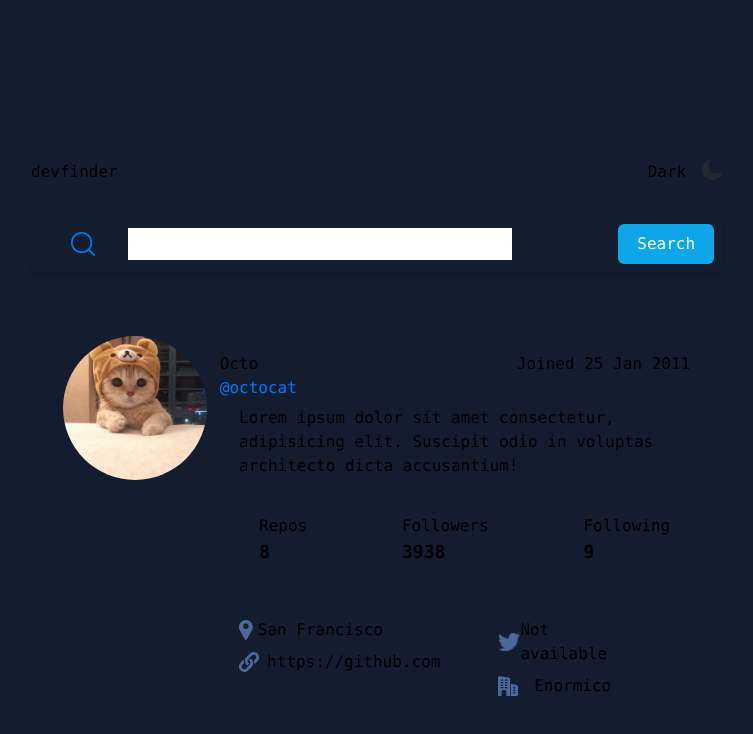
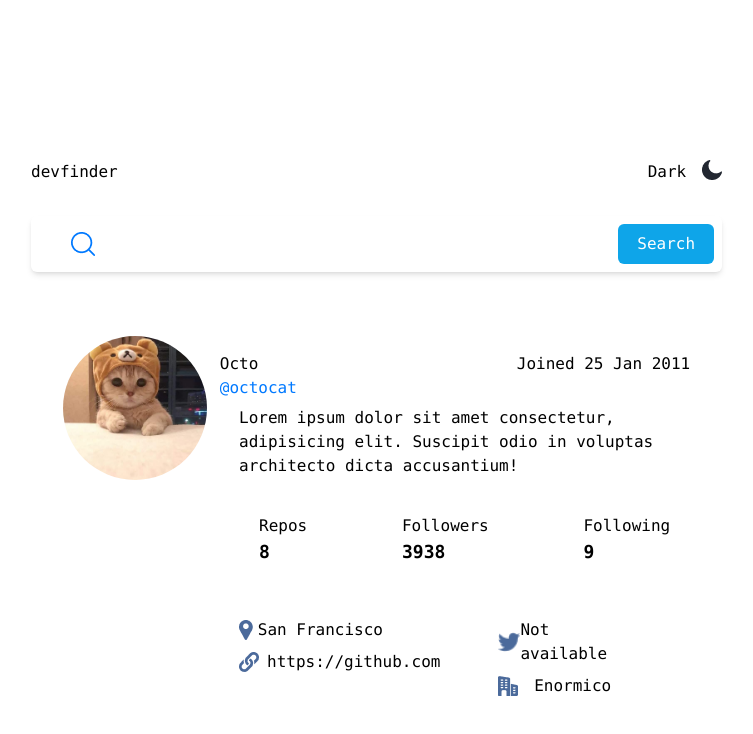
Before and after one commit to Lloyd-the-dev/github-user-search-project, a React (Vite) app: page / in a window 1280 px wide. Shown: the top 734 px of the page, without its empty margins (289-1042 px from the left). Built offline with nearby package versions, Linux system fonts and the light colour scheme.

Commit message:
Update App.jsx

```diff
--- a/src/App.jsx
+++ b/src/App.jsx
@@ -54,8 +54,8 @@ function handleClick(value){
 
   return (
     <>
-{/*      ${darkmode ? "thick" : "back"} */}
-      <div className={`h-full w-full p-16 bg-thick`}>
+
+      <div className={`h-full w-full p-16 bg-${darkmode ? "thick" : "back"}`}>
           <div className={`font-mono sm:w-3/5 sm:m-24 sm:ml-64`}>
             <div className={`flex flex-row justify-between text-${darkmode ? "back" : "black"} transition-all mb-8`}>
                 <p>devfinder</p>
```
